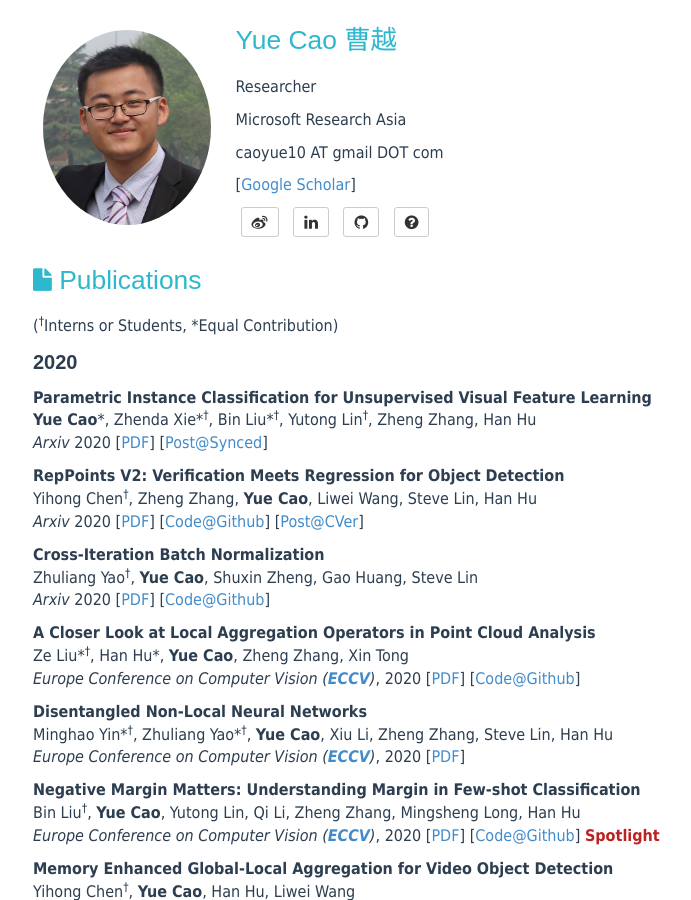
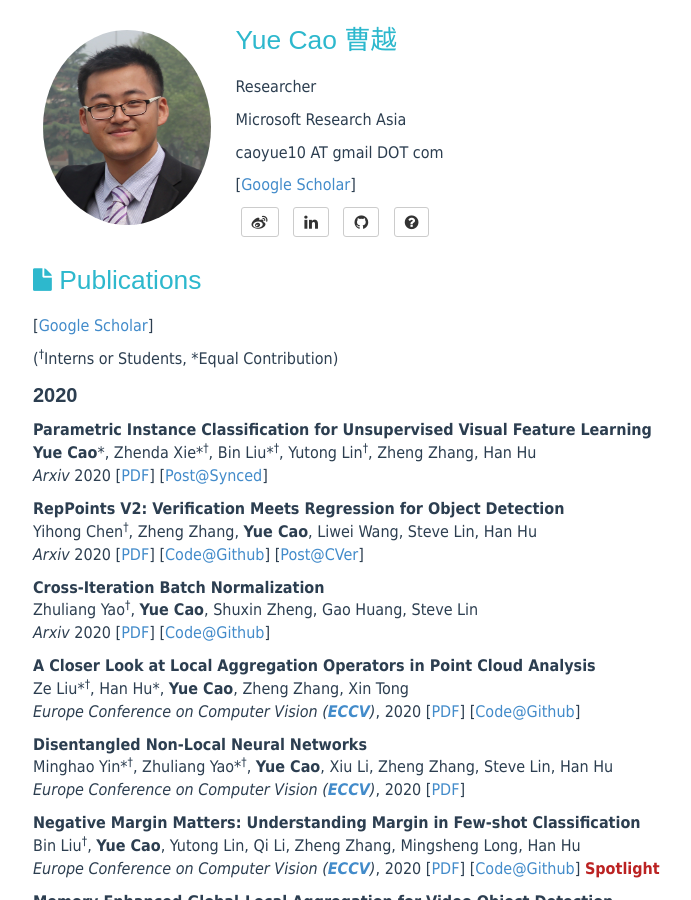
Before and after one commit to caoyue10/caoyue10.github.io, a Jekyll site: the page built from allpub.html, in a window 1280 px wide and 900 px high. Shown: the whole window, without its empty margins (137-828 px from the left). Built offline with Jekyll 4.4.1, drawn with Linux system fonts in a browser that asks for light colours.

Commit message:
Update allpub.html

```diff
--- a/allpub.html
+++ b/allpub.html
@@ -4,7 +4,7 @@ layout: page
 
 <div class="Publications">
     <header>
-        <h1><i class="fa fa-file"></i> Publications </h1>
+        <h1><i class="fa fa-file"></i> Publications </h1> <p>[<a href="https://scholar.google.com/citations?user=iRUO1ckAAAAJ&hl=zh-CN" target="_blank">Google Scholar</a>]</p>
     </header>
 	<p>(<sup><span>&#8224;</span></sup>Interns or Students, *Equal Contribution)</p>
 	<p style="font-size:20px;font-weight:bold;font-family:Arial,sans-serif;">2020</p>
```
